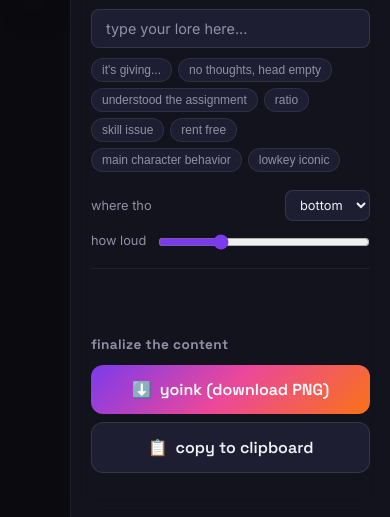
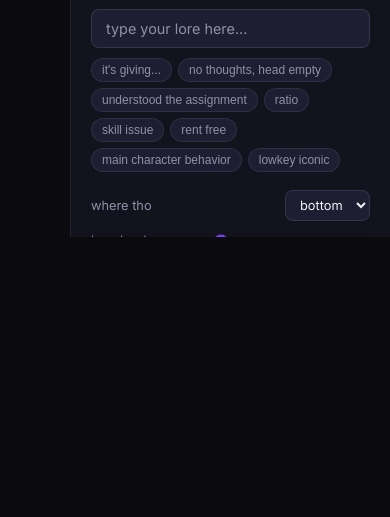
Before and after one commit to Seattlejo00/oneshotted, a Flask app: page /editor in a window 390 px wide. Shown: the part 563-1080 px from the top of the page. Run offline with Flask 3, Linux system fonts and the light colour scheme.

Commit message:
Cap editor height at 800px for mobile viewport fix
The viewport=1280 meta tag causes 100vh to be ~2770px on phones,
creating huge empty space. min(100vh, 800px) caps it properly.

Co-Authored-By: Claude Opus 4.6 <noreply@anthropic.com>

```diff
--- a/static/css/editor.css
+++ b/static/css/editor.css
@@ -6,7 +6,7 @@
 .editor-layout {
     display: flex;
     flex-direction: column;
-    height: 100vh;
+    height: min(100vh, 800px);
 }
 
 .editor-topbar {
```
